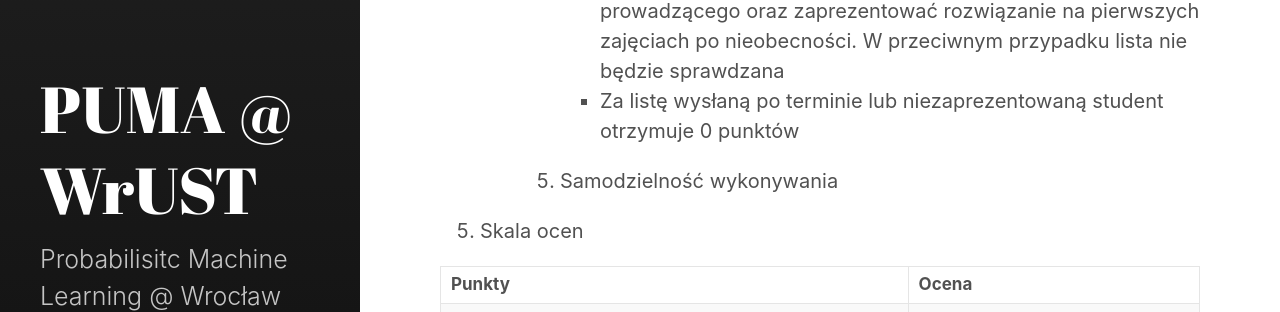
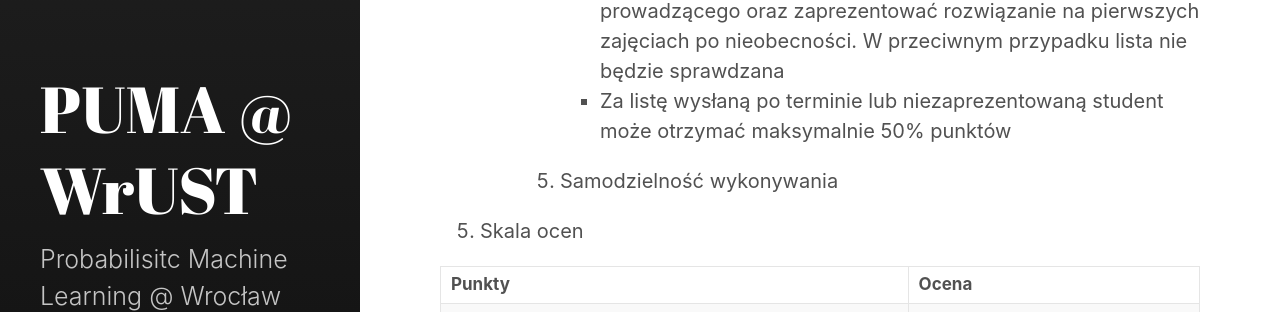
Before and after one commit to puma-wust/probabilistic.github.com, a Jekyll site: the page built from category/rules.md, in a window 1280 px wide. Shown: the part 974-1286 px from the top of the page. Built offline with Jekyll 4.4.1, drawn with Linux system fonts in a browser that asks for light colours.

Commit message:
rules update

```diff
--- a/category/rules.md
+++ b/category/rules.md
@@ -19,7 +19,7 @@ title: Rules
             -  Zaprezentowanie rozwiązania na zajęciach
             -  Termin wysłania jest określony dla każdej listy i jest to termin nieprzekraczalny
             -  W przypadku  nieobecności  na  zajęciach  student  do  rozpoczęcia  zajęć,  na  których  oddawana  jest  dana lista zadań powinien wysłać jej rozwiązanie mailem/w systemie do prowadzącego oraz zaprezentować rozwiązanie na pierwszych zajęciach po nieobecności. W przeciwnym przypadku lista nie będzie sprawdzana
-            -  Za listę wysłaną po terminie lub niezaprezentowaną student otrzymuje 0 punktów
+            -  Za listę wysłaną po terminie lub niezaprezentowaną student może otrzymać maksymalnie 50% punktów
         5.  Samodzielność wykonywania
 5.  Skala ocen
 
```
